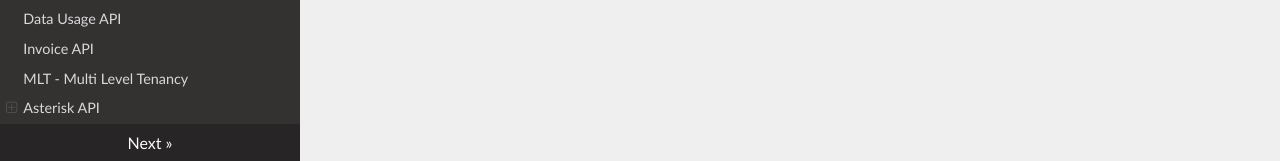
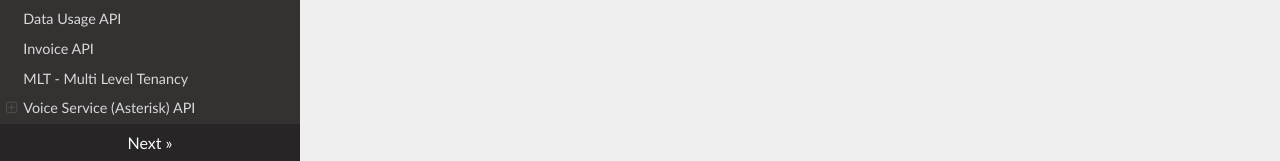
Before and after one commit to Wavelyio/wavely-docs, an MkDocs documentation site: the page built from docs/index.md, in a window 1280 px wide. Shown: the part 736-897 px from the top of the page. Built offline with MkDocs 1.6.1, drawn with Linux system fonts in a browser that asks for light colours; nearby versions of some CDN libraries; old or Windows-style settings are respelled for this version of MkDocs.

Commit message:
Update mkdocs.yml

```diff
--- a/mkdocs.yml
+++ b/mkdocs.yml
@@ -39,8 +39,8 @@
       # This should be refactored after external APIs will be known
       # - Invite Owner API: 'api/invite-owner.md'
       - MLT - Multi Level Tenancy: 'api/mlt.md'
-      - Asterisk API:
+      - Voice Service (Asterisk) API:
         - Context API: 'api/context.md'
-        - Customer API: 'api/sub-account.md'
+        - Customer API: 'api/voiceservice-customers.md'
         - Phone number API: 'api/phone-numbers-api.md'
         - SIP peers API: 'api/sippeers-api.md'
```
